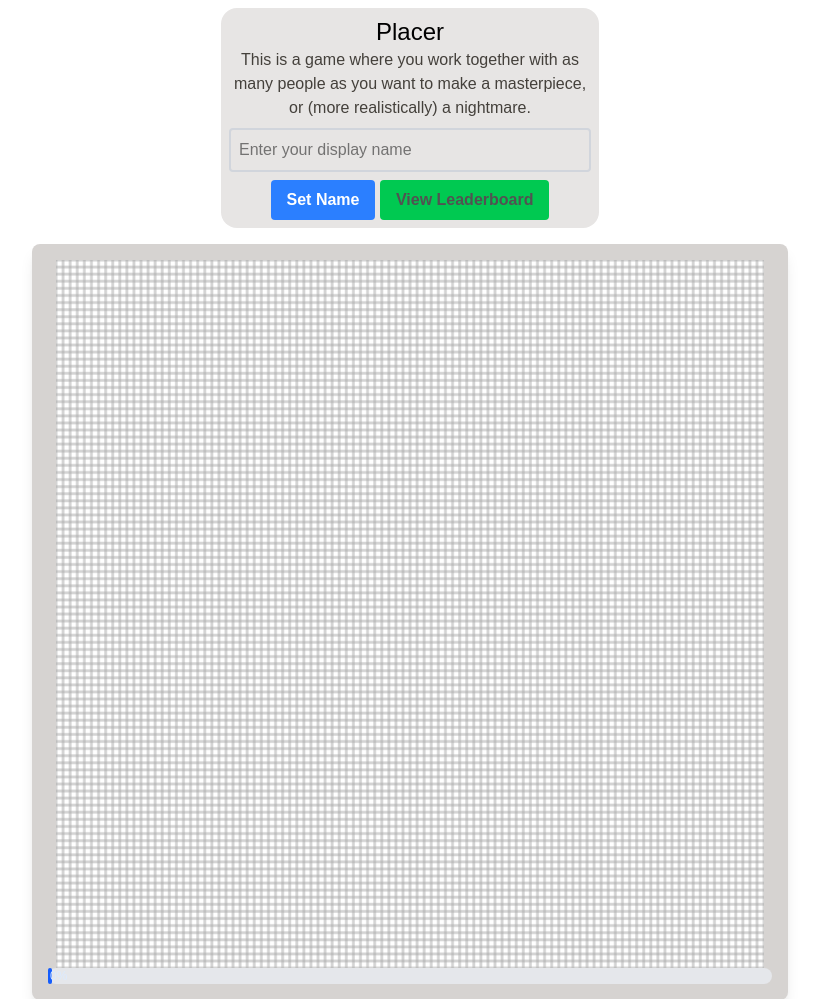
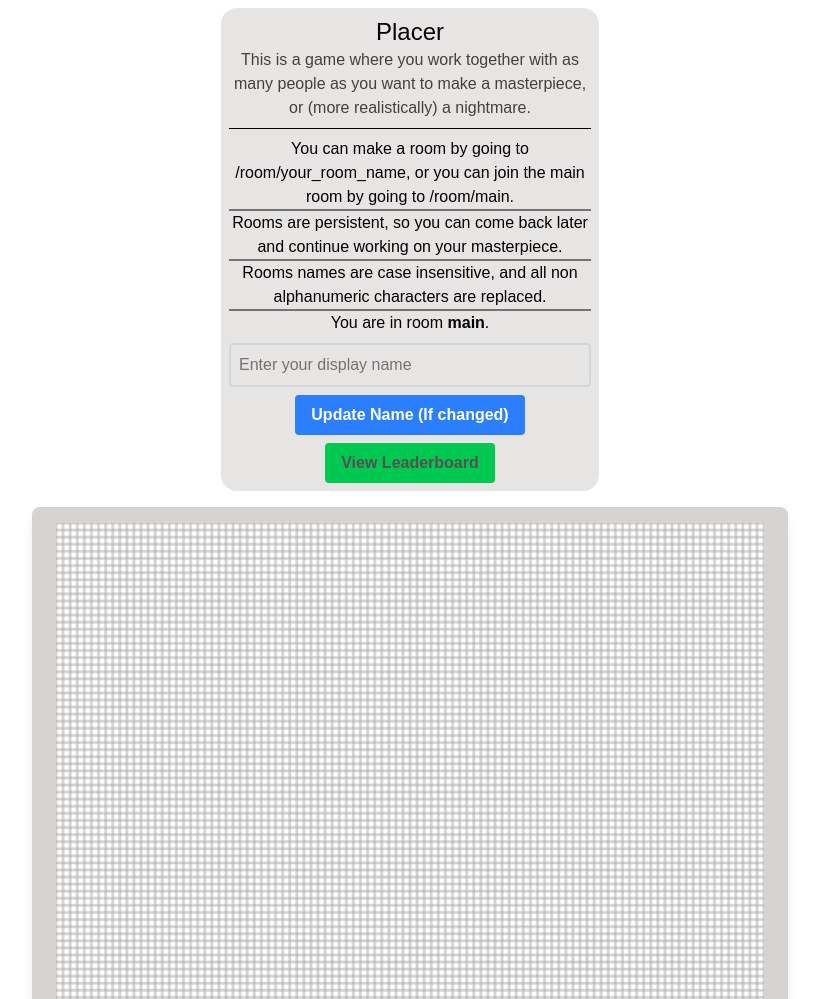
Before and after one commit to editid0/placer, a Flask app: page / in a window 1280 px wide. Shown: the top 999 px of the page, without its empty margins (230-1049 px from the left). Run offline with Flask 3, Linux system fonts and the light colour scheme; some libraries are stand-ins or nearby versions.

Commit message:
Enhance room functionality and UI: add room management, update pixel handling, and improve leaderboard description

```diff
--- a/main.py
+++ b/main.py
@@ -1,6 +1,6 @@
-from flask import Flask, render_template, send_from_directory, request
+from flask import Flask, render_template, send_from_directory, request, redirect
 from flask_socketio import SocketIO
-from flask_socketio import send, emit
+from flask_socketio import send, emit, join_room
 from dotenv import load_dotenv
 import os, psycopg2, uuid, math, re
 from limits import storage, strategies, parse
@@ -72,7 +72,18 @@ def pixels_to_level(pixels):
 @app.route("/")
 def index():
     # The home page for the app, all frontend functionality is handled in this file
-    return render_template("index.html")
+    return render_template("index.html", room_name="main")
+
+
+@app.route("/room/<room_name>")
+def room(room_name):
+    room_name = re.sub(r"[^a-zA-Z0-9]", "", room_name.lower())  # Sanitize room name
+    if not room_name:
+        # If no room name is provided, redirect to the main room
+        return redirect("/room/main")
+    if room_name in ["main"]:
+        return redirect("/")
+    return render_template("index.html", room_name=room_name)
 
 
 @app.route("/leaderboard")
@@ -96,7 +107,10 @@ def handle_message(data={}):
     # Handle the request for current pixels
     with database.cursor() as cursor:
         # Fetch all pixels from the database that aren't white to save bandwidth
-        cursor.execute("SELECT x, y, color FROM pixels WHERE color != '#ffffff'")
+        cursor.execute(
+            "SELECT x, y, color FROM pixels WHERE color != '#ffffff' AND room_name = %s",
+            (data.get("room_name", "main"),),
+        )
         pixels = cursor.fetchall()
     # If the user has an ID, then that is used, otherwise we generate a new one
     # The client will update the user ID if it doesn't have one
@@ -123,6 +137,16 @@ def handle_set_coordinate(data):
         # and the client will get a new user ID when it refreshes
         emit("error_msg", {"message": "User ID is required"})
         return
+    if not data.get("room_name", None):
+        # If no room name is provided, then we send an error message,
+        # as this likely means that the user removed local storage,
+        # and the client will get a new room name when it refreshes
+        emit("error_msg", {"message": "Room name is required"})
+        return
+    room_name = data.get("room_name", "main")
+    print(
+        f"User {data.get('user_id')} is setting coordinate ({data.get('x')}, {data.get('y')}) in room {room_name}"
+    )
     pixels = kv.get(
         data.get("user_id")
     )  # Get the pixel count for the user from the Valkey database
@@ -201,15 +225,20 @@ def handle_set_coordinate(data):
     with database.cursor() as cursor:
         # SQL query to insert or update the pixel in the database
         upsert_query = """
-        INSERT INTO pixels (x, y, color)
-        VALUES (%s, %s, %s)
-        ON CONFLICT (x, y) DO UPDATE SET color = EXCLUDED.color, updated_at = NOW();
+        INSERT INTO pixels (x, y, color, room_name)
+        VALUES (%s, %s, %s, %s)
+        ON CONFLICT (x, y, room_name) DO UPDATE SET color = EXCLUDED.color, updated_at = NOW();
         """
-        cursor.execute(upsert_query, (x, y, color))
+        cursor.execute(upsert_query, (x, y, color, room_name))
         # Commit the changes to the database
         database.commit()
     # Send the message to all connected clients, so they can update their UI, keeping the UI in sync
-    emit("coordinate_set", {"x": x, "y": y, "color": color}, broadcast=True)
+    emit(
+        "coordinate_set",
+        {"x": x, "y": y, "color": color},
+        broadcast=True,
+        room=room_name,
+    )
 
 
 @socketio.on("ratelimit")
@@ -313,6 +342,20 @@ def handle_set_name(data):
     emit("name", {"name": name, "user_id": data.get("user_id")})
 
 
+@socketio.on("join_room")
+def handle_join_room(data):
+    # This function is called when the client joins a room
+    room_name = data.get("room_name", "main")
+    if not room_name:
+        # If no room name is provided, we send an error message
+        emit("error_msg", {"message": "Room name is required"})
+        return
+    # Join the room
+    join_room(room_name)
+    # Notify the client that they have joined the room
+    emit("joined_room", {"room_name": room_name}, room=room_name)
+
+
 if __name__ == "__main__":
     # This runs the flask app with socket.io, on all interfaces using port 6969.
     socketio.run(
--- a/public/styles.css
+++ b/public/styles.css
@@ -344,14 +326,11 @@
   .rounded-lg {
     border-radius: var(--radius-lg);
   }
-  .rounded-xl {
-    border-radius: var(--radius-xl);
+  .border {
+    border-style: var(--tw-border-style);
+    border-width: 1px;
   }
-  .rounded-t-2xl {
-    border-top-left-radius: var(--radius-2xl);
-    border-top-right-radius: var(--radius-2xl);
-  }
-  .border {
+  .border-1 {
     border-style: var(--tw-border-style);
     border-width: 1px;
   }
@@ -365,6 +344,12 @@
   }
   .border-gray-300 {
     border-color: var(--color-gray-300);
+  }
+  .border-neutral-500 {
+    border-color: var(--color-neutral-500);
+  }
+  .border-red-500 {
+    border-color: var(--color-red-500);
   }
   .border-transparent {
     border-color: transparent;
@@ -383,6 +368,9 @@
   }
   .bg-green-500 {
     background-color: var(--color-green-500);
+  }
+  .bg-neutral-500 {
+    background-color: var(--color-neutral-500);
   }
   .bg-red-500 {
     background-color: var(--color-red-500);
@@ -521,27 +491,6 @@
       line-height: var(--tw-leading, var(--text-lg--line-height));
     }
   }
-  .first\:rounded-t-lg {
-    &:first-child {
-      border-top-left-radius: var(--radius-lg);
-      border-top-right-radius: var(--radius-lg);
-    }
-  }
-  .\*\:first\:rounded-2xl {
-    :is(& > *) {
-      &:first-child {
-        border-radius: var(--radius-2xl);
-      }
-    }
-  }
-  .\*\:first\:rounded-t-lg {
-    :is(& > *) {
-      &:first-child {
-        border-top-left-radius: var(--radius-lg);
-        border-top-right-radius: var(--radius-lg);
-      }
-    }
-  }
   .\*\:first\:rounded-tl-2xl {
     :is(& > *) {
       &:first-child {
@@ -611,53 +527,11 @@
       }
     }
   }
-  .odd\:bg-gray-300 {
-    &:nth-child(odd) {
-      background-color: var(--color-gray-300);
-    }
-  }
-  .odd\:bg-gray-400 {
-    &:nth-child(odd) {
-      background-color: var(--color-gray-400);
-    }
-  }
-  .odd\:bg-gray-500 {
-    &:nth-child(odd) {
-      background-color: var(--color-gray-500);
-    }
-  }
-  .odd\:bg-gray-800 {
-    &:nth-child(odd) {
-      background-color: var(--color-gray-800);
-    }
-  }
-  .odd\:bg-white {
-    &:nth-child(odd) {
-      background-color: var(--color-white);
-    }
-  }
   .\*\:odd\:bg-gray-300 {
     :is(& > *) {
       &:nth-child(odd) {
         background-color: var(--color-gray-300);
       }
-    }
-  }
-  .\*\:odd\:bg-gray-800 {
-    :is(& > *) {
-      &:nth-child(odd) {
-        background-color: var(--color-gray-800);
-      }
-    }
-  }
-  .even\:bg-gray-100 {
-    &:nth-child(even) {
-      background-color: var(--color-gray-100);
-    }
-  }
-  .even\:bg-gray-200 {
-    &:nth-child(even) {
-      background-color: var(--color-gray-200);
     }
   }
   .\*\:even\:bg-gray-200 {
--- a/templates/index.html
+++ b/templates/index.html
@@ -18,11 +18,21 @@
         <p class="dark:text-stone-200 text-stone-700">This is a game where you work
             together
             with as many people as you want to make a masterpiece, or (more realistically) a nightmare.</p>
+        <hr class="my-2" />
+        <p class="">
+            You can make a room by going to /room/your_room_name, or you can join the main room by going to /room/main.
+            <hr class="bg-neutral-500 border-neutral-500 border-1" />
+            Rooms are persistent, so you can come back later and continue working on your masterpiece.
+            <hr class="bg-neutral-500 border-neutral-500 border-1" />
+            Rooms names are case insensitive, and all non alphanumeric characters are replaced.
+            <hr class="bg-neutral-500 border-neutral-500 border-1" />
+            You are in room <span class="font-bold">{{ room_name }}</span>.
+        </p>
         <input type="text" id="name-input" placeholder="Enter your display name"
             class="border-2 border-gray-300 rounded p-2 mt-2 w-full max-w-[10cm] mx-auto">
         <button id="name-submit" class="bg-blue-500 hover:bg-blue-700 text-white font-bold py-2 px-4 rounded mt-2"
-            onclick="socket.emit('set_name', { name: document.getElementById('name-input').value, user_id: localStorage.getItem('user_id') })">
-            Set Name
+            onclick="socket.emit('set_name', { name: document.getElementById('name-input').value, user_id: localStorage.getItem('user_id'), room_name: room_name })">
+            Update Name (If changed)
         </button>
         <a href="{{ url_for('leaderboard') }}"
             class="bg-green-500 hover:bg-green-700 text-neutral-600 hover:text-white font-bold py-2 px-4 rounded mt-2 inline-block">
@@ -72,6 +82,7 @@
     const gridMap = {}; // initialise an empty object to store grid coordinates
     const ctx = canvas.getContext("2d"); // get the 2D drawing context of the canvas
     const socket = io(); // initialise the socket.io connection
+    const room_name = "{{ room_name }}"; // get the room name from the template variable
     const nameInput = document.getElementById("name-input"); // get the name input element
     const connectionStatus = document.getElementById("connection"); // get the connection status element
     document.current_color = "#ff0000"; // set the default color to red
@@ -203,25 +214,26 @@
                 return;
             }
             // Emit the set_coordinate event to the server with the coordinates and color
-            socket.emit("set_coordinate", { x: x, y: y, color: document.current_color, user_id: localStorage.getItem("user_id") });
+            socket.emit("set_coordinate", { x: x, y: y, color: document.current_color, user_id: localStorage.getItem("user_id"), room_name: room_name });
         }
     });
 
     setInterval(() => {
         // This function is called every second to update the rate limit
-        socket.emit("ratelimit", { user_id: localStorage.getItem("user_id") });
+        socket.emit("ratelimit", { user_id: localStorage.getItem("user_id"), room_name: room_name }); // Request the current rate limit status from the server
     }, 1000);
 
     socket.on("connect", () => {
         connectionStatus.textContent = "Connected to server"; // Update the connection status when connected
+        socket.emit("join_room", { room_name: room_name }); // Join the specified room
         // This function is called when the socket connection is established
-        socket.emit("request_current"); // Request the current pixels from the server
+        socket.emit("request_current", { room_name: room_name }); // Request the current pixels from the server
         if (!localStorage.getItem("user_id")) {
             // If the user ID is not set in localStorage, set it to a new UUID
             localStorage.setItem("user_id", uuid.v4());
         }
-        socket.emit("pixel_count", { user_id: localStorage.getItem("user_id") }); // Request the pixel count for the user
-        socket.emit("get_name", { user_id: localStorage.getItem("user_id") }); // Request the user's name, which triggers the name event and updates the name input field
+        socket.emit("pixel_count", { user_id: localStorage.getItem("user_id"), room_name: room_name }); // Request the pixel count for the user
+        socket.emit("get_name", { user_id: localStorage.getItem("user_id"), room_name: room_name }); // Request the user's name, which triggers the name event and updates the name input field
     });
 
     socket.on("current_pixels", (msg) => {
@@ -234,7 +246,7 @@
             // If the user ID is not set in localStorage, set it to the user_id from the server
             localStorage.setItem("user_id", msg.user_id);
         }
-        socket.emit("ratelimit", { user_id: localStorage.getItem("user_id") }); // request the current rate limit status
+        socket.emit("ratelimit", { user_id: localStorage.getItem("user_id"), room_name: room_name }); // request the current rate limit status
     });
 
     socket.on("disconnect", () => {
--- a/templates/leaderboard.html
+++ b/templates/leaderboard.html
@@ -11,6 +11,7 @@
 <body class="dark:bg-stone-950 dark:text-white">
     <div class="container mx-auto w-1/4 text-center">
         <h1 class="text-2xl mb-2">Leaderboard</h1>
+        <p>The leaderboard counts the number of pixels placed in all rooms.</p>
         <table class="w-full">
             <thead>
                 <tr
```
Also changed, not shown: other parts of public/styles.css (+0 -79 lines).
